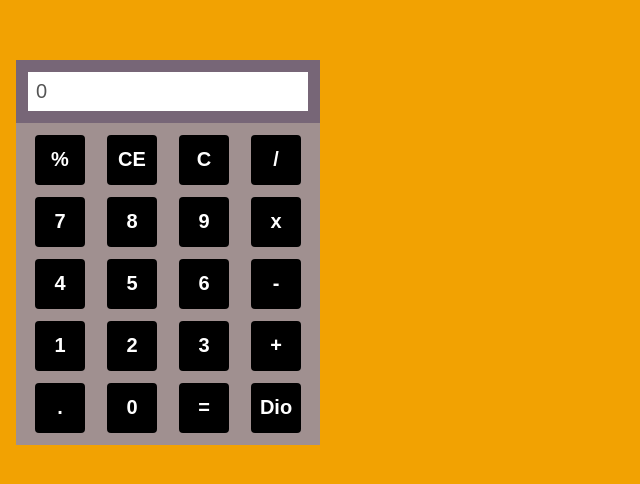
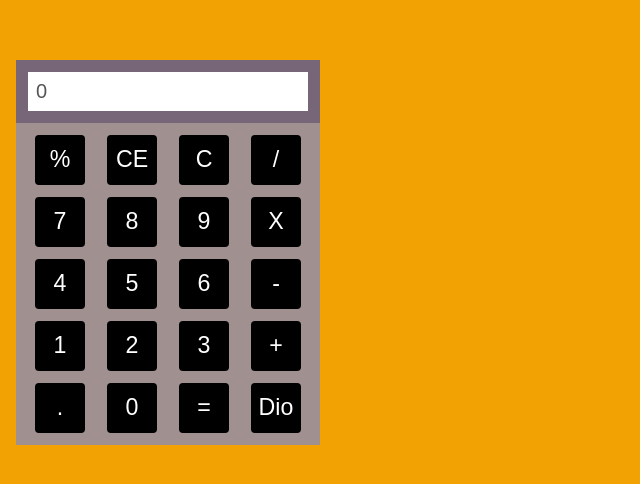
Before and after one commit to anderson-mntn/calculadora-react, a React (Create React App) app: page / in a window 1280 px wide. Shown: the part 148-632 px from the top of the page, without its empty margins (0-640 px from the left). Built offline with nearby package versions, Linux system fonts and the light colour scheme.

Commit message:
add: division and multiplication functions

```diff
--- a/src/App.js
+++ b/src/App.js
@@ -41,7 +41,7 @@ const App = () => {
   }
 
   // ---- Sub ----
-  const handleSub = () => {
+  const handleSubstraction = () => {
 
     if(firstNumber === '0'){
       setFirstNumber(String(currentNumber));
@@ -56,6 +56,36 @@ const App = () => {
     }
   }
 
+    // ---- Division ----
+  const handleDivision = () => {
+
+    if(firstNumber === '0'){
+      setFirstNumber(String(currentNumber));
+      setCurrentNumber(0);
+      setOperation('/');
+    } else {
+      const sum = Number(firstNumber) / Number(currentNumber);
+      setCurrentNumber(String(sum));
+      setOperation('/');
+      setFirstNumber('0');
+
+    }
+  }
+  // ---- Multiplication ----
+  const handleMultiplication = () => {
+
+    if(firstNumber === '0'){
+      setFirstNumber(String(currentNumber));
+      setCurrentNumber(0);
+      setOperation('x');
+    } else {
+      const sum = Number(firstNumber) * Number(currentNumber);
+      setCurrentNumber(String(sum));
+      setOperation('x');
+      setFirstNumber('0');
+    }
+  }
+
   // ---- Result/Equals ----
   const handleEquals = () => {
 
@@ -63,7 +93,11 @@ const App = () => {
       switch(operation){
         case '+': handleSum();
         break;
-        case '-': handleSub();
+        case '-': handleSubstraction();
+        break;
+        case '/': handleDivision();
+        break;
+        case 'X': handleMultiplication();
         break;
         default:
         break;
@@ -84,17 +118,17 @@ const App = () => {
           <Button label="%"/>
           <Button label="CE" onClick={handleOnClear}/>
           <Button label="C" />
-          <Button label="/"/>
+          <Button label="/" onClick={handleDivision}/>
 
           <Button label="7" onClick={() => handleAddNumber('7')}/>
           <Button label="8" onClick={() => handleAddNumber('8')}/>
           <Button label="9" onClick={() => handleAddNumber('9')}/>
-          <Button label="x"/>
+          <Button label="X" onClick={handleMultiplication}/>
 
           <Button label="4" onClick={() => handleAddNumber('4')}/>
           <Button label="5" onClick={() => handleAddNumber('5')}/>
           <Button label="6" onClick={() => handleAddNumber('6')}/>
-          <Button label="-" onClick={handleSub}/>
+          <Button label="-" onClick={handleSubstraction}/>
 
           <Button label="1" onClick={() => handleAddNumber('1')} />
           <Button label="2" onClick={() => handleAddNumber('2')} />
--- a/src/components/Button/style.js
+++ b/src/components/Button/style.js
@@ -7,15 +7,13 @@ export const ButtonContainer = styled.button`
     border: none;
     border-radius: .25rem;
     color: #000000;
-    font-weight: 700;
-    font-size: 1.25rem;
+    font-weight: 300;
     font-family: 'Roboto';
-    font-weight: 700;
     color: #ffffff;
     background-color: #000000;
     margin: auto;
     font-family: 'Arial';
-    font-size: 1.25rem;
+    font-size: 1.45rem;
 
 
     &:hover{
```
